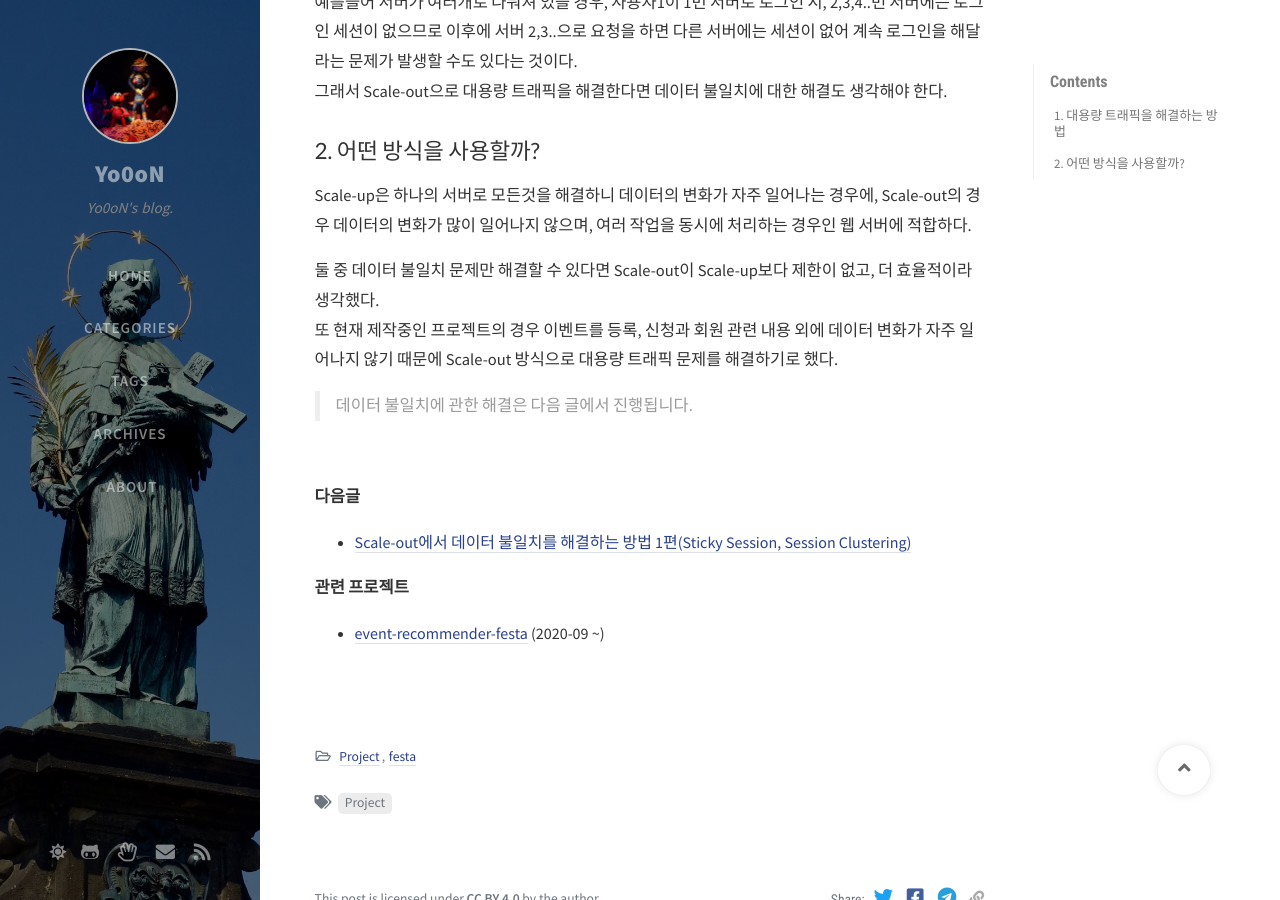
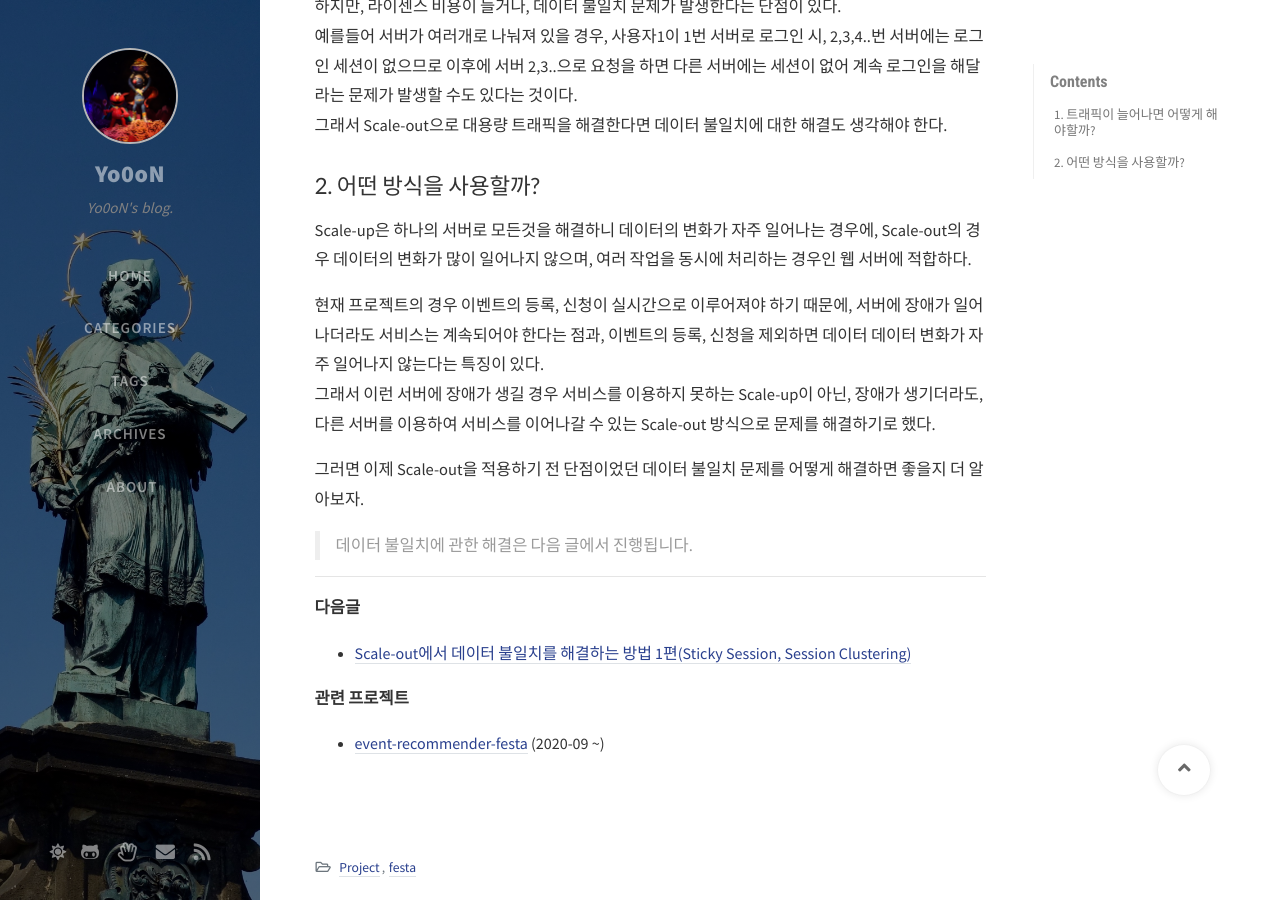
Before and after one commit to Yo0oN/Yo0oN.github.io, a Jekyll site: the page built from _posts/2020-10-11-Project.대용량트래픽.md, in a window 1280 px wide and 900 px high, scrolled down 1143 px. Built offline with Jekyll 4.4.1, drawn with Linux system fonts in a browser that asks for light colours; nearby versions of some CDN libraries; comment, search, counter and statistics services are not loaded; some of the changed text lies outside the part shown.

Commit message:
Update 2020-10-11-Project.대용량트래픽.md

```diff
--- a/_posts/2020-10-11-Project.대용량트래픽.md
+++ b/_posts/2020-10-11-Project.대용량트래픽.md
@@ -1,5 +1,5 @@
 ---
-title: 대용량 트래픽을 해결하는 방법 (Scale-up, Scale-out)
+title: 트래픽이 늘어남에 따른 서버를 확장하는 법 (Scale-up, Scale-out)
 modified: 2020-10-11
 author: Yo0oN
 categories: [Project, festa]
@@ -9,9 +9,9 @@ math: true
 
 <hr>
 
-## 1. 대용량 트래픽을 해결하는 방법
+## 1. 트래픽이 늘어나면 어떻게 해야할까?
 
-현재 작업 중인 팀 프로젝트에서 로그인 기능 구현 중 *사용자가 많아지면 어떻게 대처할 것인가?* 라는 문제를 이야기하고있다.
+현재 작업 중인 팀 프로젝트에서 로그인 기능 구현 중 *사용자가 많아지면, 트래힉이 늘어날 경우 어떻게 대처할 것인가?* 라는 문제에 대하여 이야기 중이다.
 
 사용자가 많아졌을 때의 문제를 하나 들어보자면, 보통 로그인을 하면 session을 생성하고, 트래픽이 많아질 경우 언젠간 서버 하나로는 session을 모두 저장할 공간이 없어질 때가 올것이다.<br>
 그래서 대용량 트래픽을 어떻게 감당할것인가 하는 이야기가 나왔고, 해결 방법은 크게 두가지로 나뉘어진다.
@@ -47,12 +47,14 @@ Scale-out은 수평적 확장이라고도 하며, 서버의 수를 늘리는 것
 Scale-up은 하나의 서버로 모든것을 해결하니 데이터의 변화가 자주 일어나는 경우에,
 Scale-out의 경우 데이터의 변화가 많이 일어나지 않으며, 여러 작업을 동시에 처리하는 경우인 웹 서버에 적합하다.
 
-둘 중 데이터 불일치 문제만 해결할 수 있다면 Scale-out이 Scale-up보다 제한이 없고, 더 효율적이라 생각했다.<br>
-또 현재 제작중인 프로젝트의 경우 이벤트를 등록, 신청과 회원 관련 내용 외에 데이터 변화가 자주 일어나지 않기 때문에 Scale-out 방식으로 대용량 트래픽 문제를 해결하기로 했다.
+현재 프로젝트의 경우 이벤트의 등록, 신청이 실시간으로 이루어져야 하기 때문에, 서버에 장애가 일어나더라도 서비스는 계속되어야 한다는 점과, 이벤트의 등록, 신청을 제외하면 데이터 데이터 변화가 자주 일어나지 않는다는 특징이 있다.<br>
+그래서 이런 서버에 장애가 생길 경우 서비스를 이용하지 못하는 Scale-up이 아닌, 장애가 생기더라도, 다른 서버를 이용하여 서비스를 이어나갈 수 있는 Scale-out 방식으로 문제를 해결하기로 했다.
 
-> 데이터 불일치에 관한 해결은 다음 글에서 진행됩니다.<br>
+그러면 이제 Scale-out을 적용하기 전 단점이었던 데이터 불일치 문제를 어떻게 해결하면 좋을지 더 알아보자.
 
-<br>
+> 데이터 불일치에 관한 해결은 다음 글에서 진행됩니다.
+
+--------------
 
 **다음글**
 - [Scale-out에서 데이터 불일치를 해결하는 방법 1편(Sticky Session, Session Clustering)](https://yo0on.github.io/posts/Project.%EB%8D%B0%EC%9D%B4%ED%84%B0%EB%B6%88%EC%9D%BC%EC%B9%98/)
```
